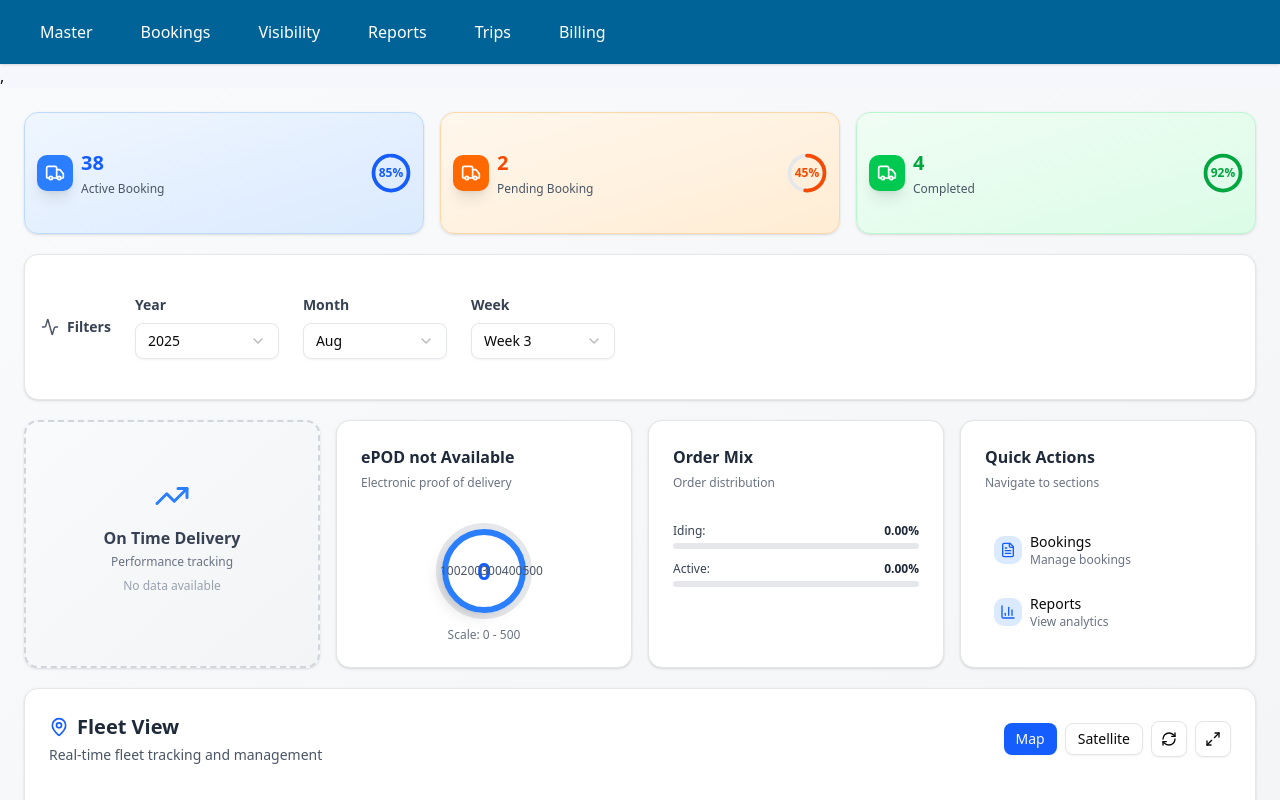
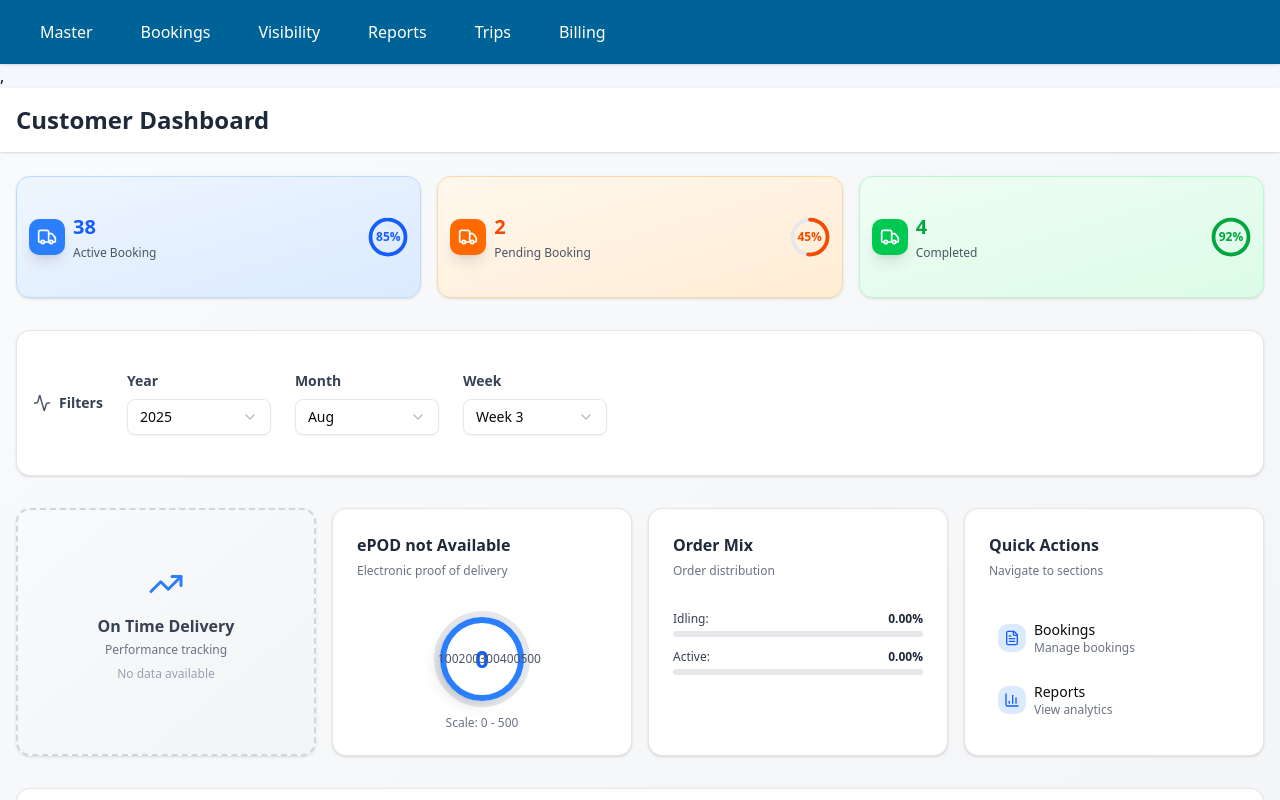
Before and after one commit to rohit24-creator/devdemo_sharedrepo, a Next.js app: page /customerView/dashboard in a window 1280 px wide. Shown: the top 800 px of the page. Built offline with nearby package versions, Linux system fonts and the light colour scheme.

Commit message:
updated a dashboard design on customer view

```diff
--- a/app/customerView/dashboard/page.js
+++ b/app/customerView/dashboard/page.js
@@ -27,7 +27,7 @@ import {
   Car
 } from "lucide-react";
 
-// Field arrays for dynamic configuration - no hardcoding
+// Data: Dynamic field arrays for KPIs and filters
 const kpiFields = [
   {
     id: "activeBookings",
@@ -120,7 +120,7 @@ const dashboardWidgets = [
     type: "chart",
     size: "col-span-1",
     chartData: [
-      { label: "Iding", value: 0, percentage: "0.00%", color: "bg-blue-500" },
+      { label: "Idling", value: 0, percentage: "0.00%", color: "bg-blue-500" },
       { label: "Active", value: 0, percentage: "0.00%", color: "bg-green-500" }
     ]
   },
@@ -155,7 +155,7 @@ export default function CustomerDashboardPage() {
   const [mapView, setMapView] = useState("map");
 
   useEffect(() => {
-    // Initialize filter values from field arrays
+    // Initialize filter values from filterFields
     const initialFilters = {};
     filterFields.forEach(field => {
       initialFilters[field.id] = field.defaultValue || "";
@@ -164,10 +164,7 @@ export default function CustomerDashboardPage() {
   }, []);
 
   const handleFilterChange = (fieldId, value) => {
-    setFilterValues(prev => ({
-      ...prev,
-      [fieldId]: value
-    }));
+    setFilterValues(prev => ({ ...prev, [fieldId]: value }));
   };
 
   const handleMapViewChange = (view) => {
@@ -175,22 +172,23 @@ export default function CustomerDashboardPage() {
   };
 
   const handleMenuAction = (action) => {
-    switch(action) {
+    switch (action) {
       case "navigateToBookings":
-        alert("Navigate to Bookings");
+        alert("Navigating to Bookings");
         break;
       case "navigateToReports":
-        alert("Navigate to Reports");
+        alert("Navigating to Reports");
         break;
       default:
         console.log("Action:", action);
     }
   };
 
+  // Render a KPI card
   const renderKPI = (kpi) => {
     const IconComponent = kpi.icon;
     const percentage = (kpi.score / kpi.maxScore) * 100;
-    const circumference = 2 * Math.PI * 16; // radius = 16
+    const circumference = 2 * Math.PI * 16;
     const strokeDasharray = circumference;
     const strokeDashoffset = circumference - (percentage / 100) * circumference;
 
@@ -203,18 +201,12 @@ export default function CustomerDashboardPage() {
                 <IconComponent size={20} />
               </div>
               <div className="ml-2">
-                <div className={`text-xl font-bold ${kpi.color} mb-1`}>
-                  {kpi.value}
-                </div>
-                <div className="text-xs font-medium text-gray-600">
-                  {kpi.label}
+                <div className={`text-xl font-bold ${kpi.color} mb-1`}>{kpi.value}</div>
+                <div className="text-xs font-medium text-gray-600">{kpi.label}</div>
               </div>
             </div>
-            </div>
-            {/* Circular Progress Indicator - No gap */}
             <div className="relative">
               <svg className="w-10 h-10 transform -rotate-90" viewBox="0 0 32 32">
-                {/* Background circle */}
                 <circle
                   cx="16"
                   cy="16"
@@ -224,28 +216,22 @@ export default function CustomerDashboardPage() {
                   className="text-gray-200"
                   strokeWidth="3"
                 />
-                {/* Progress circle */}
                 <circle
                   cx="16"
                   cy="16"
                   r="14"
                   fill="none"
                   stroke="currentColor"
-                  className={`${kpi.color.replace('text-', 'text-')}`}
+                  className={`${kpi.color}`}
                   strokeWidth="3"
                   strokeLinecap="round"
                   strokeDasharray={strokeDasharray}
                   strokeDashoffset={strokeDashoffset}
-                  style={{
-                    transition: 'stroke-dashoffset 0.5s ease-in-out'
-                  }}
+                  style={{ transition: 'stroke-dashoffset 0.5s ease-in-out' }}
                 />
               </svg>
-              {/* Score text in center */}
               <div className="absolute inset-0 flex items-center justify-center">
-                <span className={`text-xs font-bold ${kpi.color}`}>
-                  {kpi.score}%
-                </span>
+                <span className={`text-xs font-bold ${kpi.color}`}>{kpi.score}%</span>
               </div>
             </div>
           </div>
@@ -254,13 +240,12 @@ export default function CustomerDashboardPage() {
     );
   };
 
+  // Render each filter control dynamically.
   const renderFilterField = (field) => {
     if (field.type === "select") {
       return (
         <div key={field.id} className="flex flex-col gap-2">
-          <label className="text-sm font-semibold text-gray-700">
-            {field.label}
-          </label>
+          <label className="text-sm font-semibold text-gray-700">{field.label}</label>
           <Select
             value={filterValues[field.id] || ""}
             onValueChange={(value) => handleFilterChange(field.id, value)}
@@ -269,7 +254,7 @@ export default function CustomerDashboardPage() {
               <SelectValue placeholder={field.label} />
             </SelectTrigger>
             <SelectContent>
-              {field.options.map((option) => (
+              {field.options.map(option => (
                 <SelectItem key={option} value={option}>
                   {option}
                 </SelectItem>
@@ -282,10 +267,11 @@ export default function CustomerDashboardPage() {
     return null;
   };
 
+  // Render a dashboard widget based on its type.
   const renderWidget = (widget) => {
     const IconComponent = widget.icon;
 
-    switch (widget.type) {
+    switch(widget.type) {
       case "empty":
         return (
           <Card key={widget.id} className={`${widget.size} bg-gradient-to-br from-gray-50 to-gray-100 border-2 border-dashed border-gray-300 hover:border-gray-400 transition-all duration-300`}>
@@ -299,7 +285,6 @@ export default function CustomerDashboardPage() {
             </CardContent>
           </Card>
         );
-
       case "gauge":
         return (
           <Card key={widget.id} className={`${widget.size} shadow-sm hover:shadow-md transition-all duration-300`}>
@@ -309,29 +294,22 @@ export default function CustomerDashboardPage() {
             </CardHeader>
             <CardContent className="text-center">
               <div className="relative w-24 h-24 mx-auto mb-2">
-                {/* Enhanced Gauge visualization */}
                 <div className="w-full h-full rounded-full border-6 border-gray-200 relative shadow-inner">
                   <div className="absolute inset-0 rounded-full border-6 border-blue-500 transform rotate-45 shadow-lg"></div>
                   <div className="absolute inset-0 flex items-center justify-center">
-                    <div className="text-2xl font-bold text-blue-600">
-                      {widget.gaugeData.current}
+                    <div className="text-2xl font-bold text-blue-600">{widget.gaugeData.current}</div>
                   </div>
                 </div>
-                </div>
-                {/* Scale markers */}
                 <div className="absolute inset-0 flex justify-between items-center px-1">
                   {widget.gaugeData.scale.map((value, index) => (
-                    <div key={index} className="text-xs text-gray-600 font-medium">
-                      {value}
-                    </div>
+                    <div key={index} className="text-xs text-gray-600 font-medium">{value}</div>
                   ))}
                 </div>
               </div>
-              <div className="text-xs text-gray-500">Scale: 0 - 500</div>
+              <div className="text-xs text-gray-500">Scale: {widget.gaugeData.min} - {widget.gaugeData.max}</div>
             </CardContent>
           </Card>
         );
-
       case "chart":
         return (
           <Card key={widget.id} className={`${widget.size} shadow-sm hover:shadow-md transition-all duration-300`}>
@@ -356,7 +334,6 @@ export default function CustomerDashboardPage() {
             </CardContent>
           </Card>
         );
-
       case "navigation":
         return (
           <Card key={widget.id} className={`${widget.size} shadow-sm hover:shadow-md transition-all duration-300`}>
@@ -389,7 +366,6 @@ export default function CustomerDashboardPage() {
             </CardContent>
           </Card>
         );
-
       default:
         return null;
     }
@@ -397,34 +373,41 @@ export default function CustomerDashboardPage() {
 
   return (
     <div className="min-h-screen bg-gradient-to-br from-gray-50 to-gray-100">
-      {/* Enhanced Header */}
+      {/* Header */}
+      <header className="bg-white shadow">
+        <div className="container mx-auto px-4 py-4">
+          <h1 className="text-2xl font-bold text-gray-800">Customer Dashboard</h1>
+        </div>
+      </header>
 
+      {/* Main Content */}
+      <main className="container mx-auto px-4 py-6 space-y-8">
 
-      <div className="p-6 space-y-5">
         {/* KPI Cards */}
-        <div className="grid grid-cols-1 md:grid-cols-3 gap-4">
+        <section className="grid grid-cols-1 md:grid-cols-3 gap-4">
           {kpiFields.map(renderKPI)}
-        </div>
+        </section>
 
         {/* Filter Controls */}
+        <section>
           <Card className="shadow-sm border-gray-200">
-          <CardContent className="p-4">
-            <div className="flex items-center gap-6">
+            <CardContent className="p-4 flex flex-wrap items-center gap-6">
               <div className="flex items-center gap-2">
                 <Activity size={18} className="text-gray-600" />
                 <span className="text-sm font-semibold text-gray-700">Filters</span>
               </div>
               {filterFields.map(renderFilterField)}
-            </div>
             </CardContent>
           </Card>
+        </section>
 
         {/* Dashboard Widgets */}
-        <div className="grid grid-cols-1 md:grid-cols-4 gap-4">
+        <section className="grid grid-cols-1 md:grid-cols-4 gap-4">
           {dashboardWidgets.map(renderWidget)}
-        </div>
+        </section>
 
         {/* Fleet View */}
+        <section>
           <Card className="shadow-sm border-gray-200">
             <CardHeader className="pb-3">
               <div className="flex items-center justify-between">
@@ -458,7 +441,6 @@ export default function CustomerDashboardPage() {
             </CardHeader>
             <CardContent>
               <div className="relative bg-gradient-to-br from-gray-50 to-gray-100 rounded-xl border-2 border-dashed border-gray-300 h-80 overflow-hidden">
-              {/* Enhanced Map placeholder */}
                 <div className="absolute inset-0 flex items-center justify-center">
                   <div className="text-center text-gray-500">
                     <div className="text-6xl mb-3">🗺️</div>
@@ -467,8 +449,6 @@ export default function CustomerDashboardPage() {
                     <div className="text-xs text-gray-400">Map integration ready</div>
                   </div>
                 </div>
-
-              {/* Enhanced Map regions overlay */}
                 <div className="absolute top-4 left-4 space-y-1">
                   {fleetViewConfig.mapRegions.map((region, index) => (
                     <Badge key={index} variant="secondary" className="text-xs font-medium bg-white/90 border border-gray-200 shadow-sm">
@@ -476,8 +456,6 @@ export default function CustomerDashboardPage() {
                     </Badge>
                   ))}
                 </div>
-
-              {/* Enhanced Search bar */}
                 <div className="absolute bottom-4 left-4 right-4">
                   <div className="relative">
                     <Search className="absolute left-3 top-1/2 transform -translate-y-1/2 text-gray-400" size={16} />
@@ -487,8 +465,6 @@ export default function CustomerDashboardPage() {
                     />
                   </div>
                 </div>
-
-              {/* Enhanced Map controls */}
                 <div className="absolute top-4 right-4 flex flex-col gap-1">
                   <Button variant="ghost" size="icon" className="bg-white/90 hover:bg-white shadow-sm">
                     ⋯
@@ -497,7 +473,8 @@ export default function CustomerDashboardPage() {
               </div>
             </CardContent>
           </Card>
-      </div>
+        </section>
+      </main>
     </div>
   );
 }
--- a/app/trip/routing/addtionalDetails/page.js
+++ b/app/trip/routing/addtionalDetails/page.js
@@ -181,6 +181,6 @@ export default function AdditionalDetailsPage() {
   return (
     <div className="p-6">
       <OrdersForm sections={sections} useAccordion={true} />
-    </div>
+g    </div>
   );
 }
```
Lines whose indentation alone changed are shown as unchanged.
